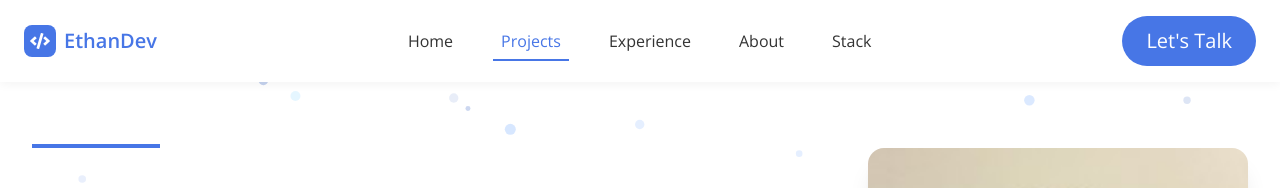
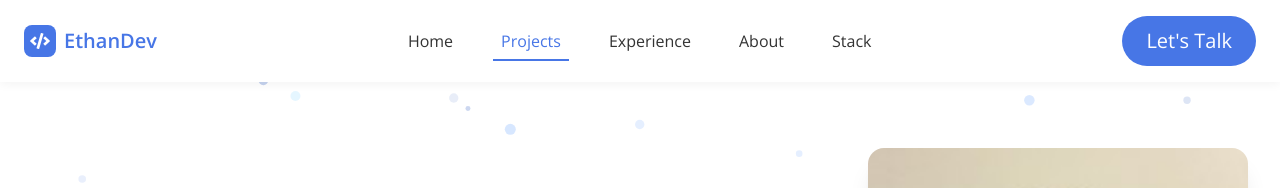
Before and after one commit to XEthanLynchX/Portfolio, a React (Vite) app in the folder frontend/: page / in a window 1280 px wide. Shown: the top 188 px of the page. Built offline with nearby package versions, Linux system fonts and the light colour scheme.

Commit message:
hero fix

```diff
--- a/frontend/src/views/Home.jsx
+++ b/frontend/src/views/Home.jsx
@@ -413,7 +413,7 @@ const Home = () => {
       <div className="max-w-7xl mx-auto px-4 sm:px-6 lg:px-8 py-16">
         {/* Hero Section */}
         <section id="home" className="py-16 md:py-20 relative overflow-visible">
-          <div className="absolute top-0 left-0 w-32 h-1 bg-[#4776E6]"></div>
+          <div className="absolute top-0 left-0 w-32 h-1  hidden lg:block"></div>
 
           {/* Full-width/height particle background */}
           <div className="absolute inset-0 w-full h-full" style={{ zIndex: 1 }}>
```
